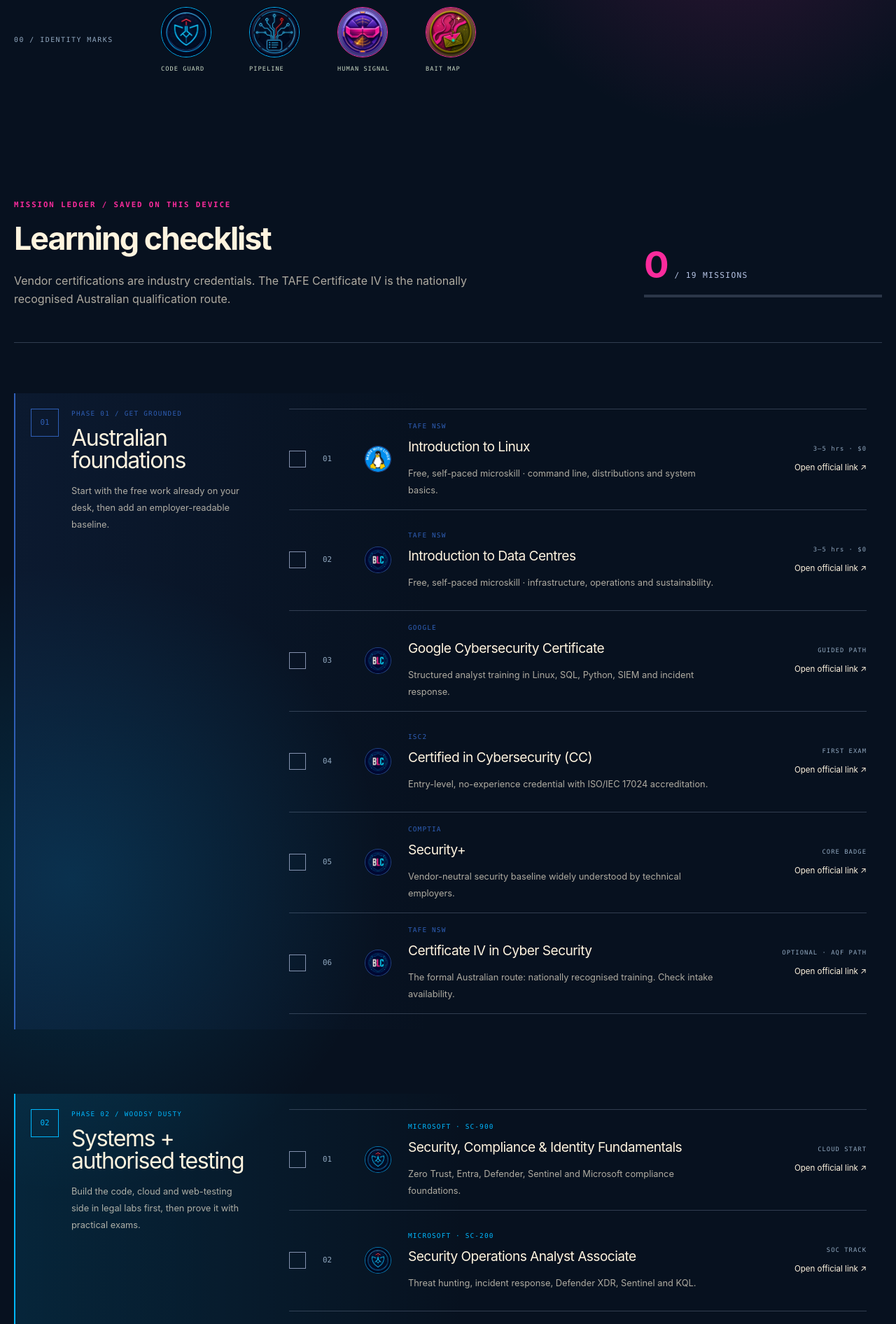
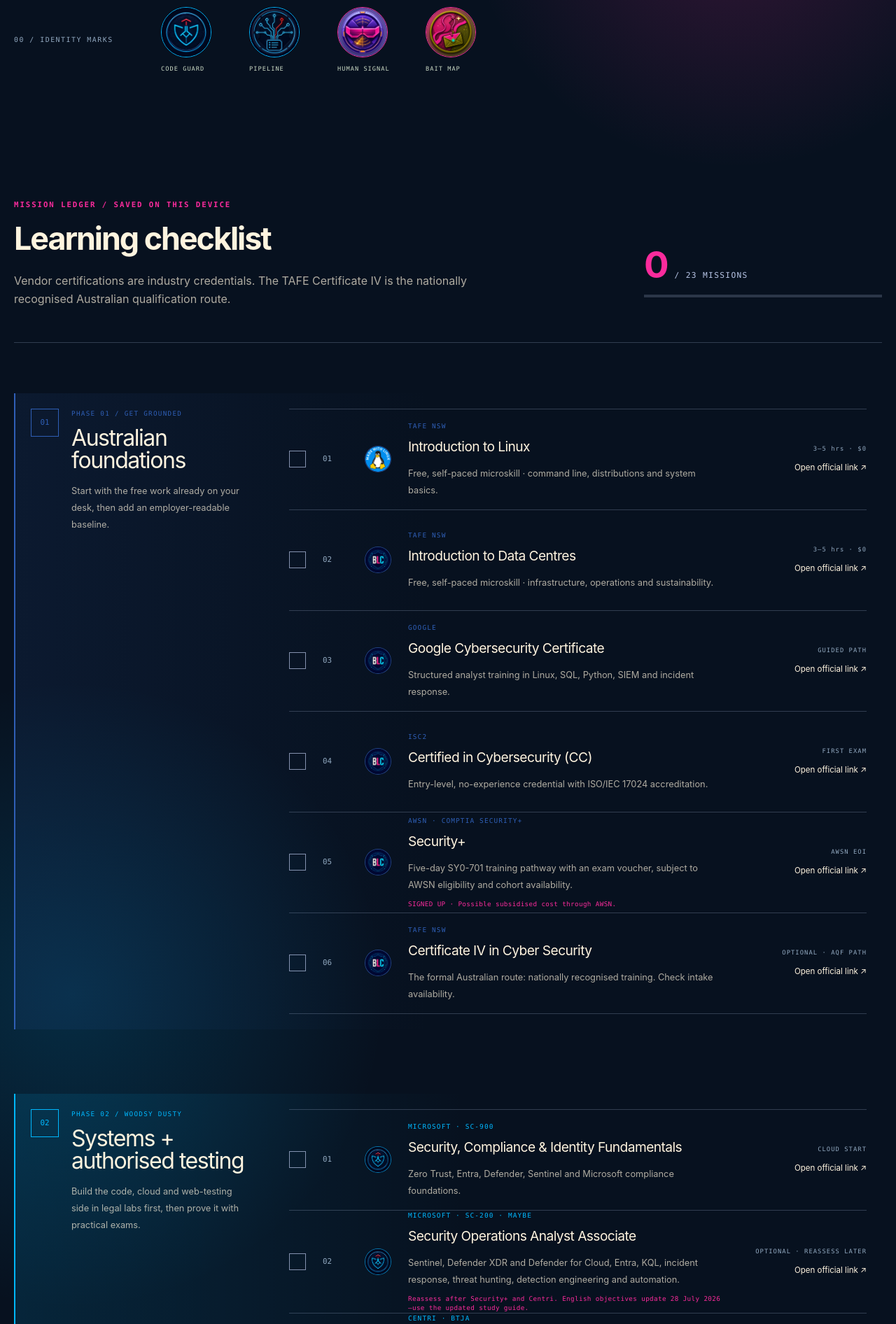
Before and after one commit to bitpixi2/bitpixi-learns-cybersec, a Next.js app: page / in a window 1280 px wide. Shown: the part 880-2772 px from the top of the page at 70% size. Built offline with nearby package versions, Linux system fonts and the light colour scheme.

Commit message:
Expand cybersec learning checklist

```diff
--- a/app/globals.css
+++ b/app/globals.css
@@ -568,6 +568,16 @@
 
 .mission-copy small { color: var(--muted); line-height: 1.5; }
 
+.mission-callout {
+  display: block;
+  margin-top: 10px;
+  color: var(--guarded-pink);
+  font-family: var(--mono);
+  font-size: 0.58rem;
+  line-height: 1.45;
+  letter-spacing: 0.04em;
+}
+
 .mission-action { justify-self: end; text-align: right; display: grid; gap: 12px; }
 .mission-action > span { font-family: var(--mono); font-size: 0.55rem; color: var(--sage); letter-spacing: 0.12em; }
 .mission-action a { font-size: 0.72rem; text-underline-offset: 4px; }
--- a/app/page.tsx
+++ b/app/page.tsx
@@ -12,6 +12,7 @@
   signal: string;
   href: string;
   track: Track;
+  callout?: string;
   optional?: boolean;
 };
 
@@ -72,11 +73,12 @@
       {
         id: "security-plus",
         title: "Security+",
-        provider: "CompTIA",
-        note: "Vendor-neutral security baseline widely understood by technical employers.",
-        signal: "CORE BADGE",
-        href: "https://www.comptia.org/en-us/certifications/security/",
+        provider: "AWSN · CompTIA Security+",
+        note: "Five-day SY0-701 training pathway with an exam voucher, subject to AWSN eligibility and cohort availability.",
+        signal: "AWSN EOI",
+        href: "https://www.awsn.org.au/Web/web/education-training/comp-tia-security-training.aspx",
         track: "foundation",
+        callout: "SIGNED UP · Possible subsidised cost through AWSN.",
       },
       {
         id: "tafe-cert-iv",
@@ -109,11 +111,23 @@
       {
         id: "sc-200",
         title: "Security Operations Analyst Associate",
-        provider: "Microsoft · SC-200",
-        note: "Threat hunting, incident response, Defender XDR, Sentinel and KQL.",
-        signal: "SOC TRACK",
+        provider: "Microsoft · SC-200 · MAYBE",
+        note: "Sentinel, Defender XDR and Defender for Cloud, Entra, KQL, incident response, threat hunting, detection engineering and automation.",
+        signal: "REASSESS LATER",
         href: "https://learn.microsoft.com/en-us/credentials/certifications/security-operations-analyst/",
         track: "systems",
+        callout: "Reassess after Security+ and Centri. English objectives update 28 July 2026—use the updated study guide.",
+        optional: true,
+      },
+      {
+        id: "centri-btja",
+        title: "Blue Team Junior Analyst Pathway Bundle",
+        provider: "Centri · BTJA",
+        note: "Free six-course diagnostic covering OSINT, digital forensics, dark-web operations, threat hunting, vulnerability management and network analysis.",
+        signal: "ADDED · FREE",
+        href: "https://www.centri.org/courses/blue-team-junior-analyst-pathway-bundle",
+        track: "systems",
+        callout: "Certificate of completion after all six courses. Use it to identify gaps and document existing defensive knowledge; it also touches Wireshark, TCPDump, PowerShell, Linux CLI, IOCs, Redline and scanning tools.",
       },
       {
         id: "portswigger-academy",
@@ -200,6 +214,36 @@
     intro:
       "Learn the same transformation problem through four lenses: adoption, business value, cloud capability and governance.",
     missions: [
+      {
+        id: "ms-secure-ai-applied",
+        title: "Secure AI solutions in the cloud",
+        provider: "Microsoft Applied Skills",
+        note: "Configure AI-service security in Defender for Cloud, model guardrails and Microsoft Foundry environment security settings.",
+        signal: "PLANNED · FREE",
+        href: "https://learn.microsoft.com/en-us/credentials/applied-skills/secure-ai-solutions-in-the-cloud/",
+        track: "leadership",
+        callout: "Planned after the contest entry · Free interactive assessment.",
+      },
+      {
+        id: "ms-mcp-applied",
+        title: "Integrate MCP tools with agents in Microsoft Foundry",
+        provider: "Microsoft Applied Skills",
+        note: "Deploy a model, configure an agent, connect it to an MCP server, and monitor agent and tool usage.",
+        signal: "PLANNED · FREE",
+        href: "https://learn.microsoft.com/en-us/credentials/applied-skills/integrate-model-context-protocol-tools-with-agents-in-microsoft-foundry/",
+        track: "leadership",
+        callout: "Direct preparation for agentic pipelines and the AB-620 direction · Free interactive assessment.",
+      },
+      {
+        id: "ms-ab-620",
+        title: "AI Agent Builder Associate",
+        provider: "Microsoft · AB-620",
+        note: "Build and integrate enterprise agents with Copilot Studio, Microsoft Foundry, MCP, Agent2Agent, RAG, APIs, connectors and multi-agent solutions.",
+        signal: "MAIN GOAL",
+        href: "https://learn.microsoft.com/en-us/credentials/certifications/ai-agent-builder-associate/",
+        track: "leadership",
+        callout: "Funding plan · Attempt to win the contest voucher first.",
+      },
       {
         id: "ms-ai-leader",
         title: "AI Transformation Leader",
@@ -338,10 +382,8 @@
             <img src="/stickers/kanga-root.webp" alt="Kanga Root Discord" />
           </a>
           <span className="badge-pipe" aria-hidden="true">|</span>
-          <span className="badge-label">Made Site With:</span>
-          <a className="maker-badge" href="#mission-tafe-linux" title="Made with Linux"><img src="/stickers/made-with-linux.png" alt="Made with Linux" /></a>
+          <span className="badge-label">Site made with Codex:</span>
           <a className="maker-badge" href="https://openai.com/codex" target="_blank" rel="noreferrer" title="Made with Codex"><img src="/stickers/codex-color.png" alt="Made with Codex" /></a>
-          <a className="maker-badge" href="https://openclaw.ai/" target="_blank" rel="noreferrer" title="Made with OpenClaw"><img src="/stickers/openclaw-icon.png" alt="Made with OpenClaw" /></a>
         </div>
         <nav className="top-nav" aria-label="Primary navigation">
           <a href="#top">Home</a>
@@ -495,6 +537,7 @@
                         <p>{mission.provider}</p>
                         <h4>{mission.title}</h4>
                         <small>{mission.note}</small>
+                        {mission.callout && <span className="mission-callout">{mission.callout}</span>}
                       </div>
                       <div className="mission-action">
                         <span>{mission.optional ? "OPTIONAL · " : ""}{mission.signal}</span>
```
